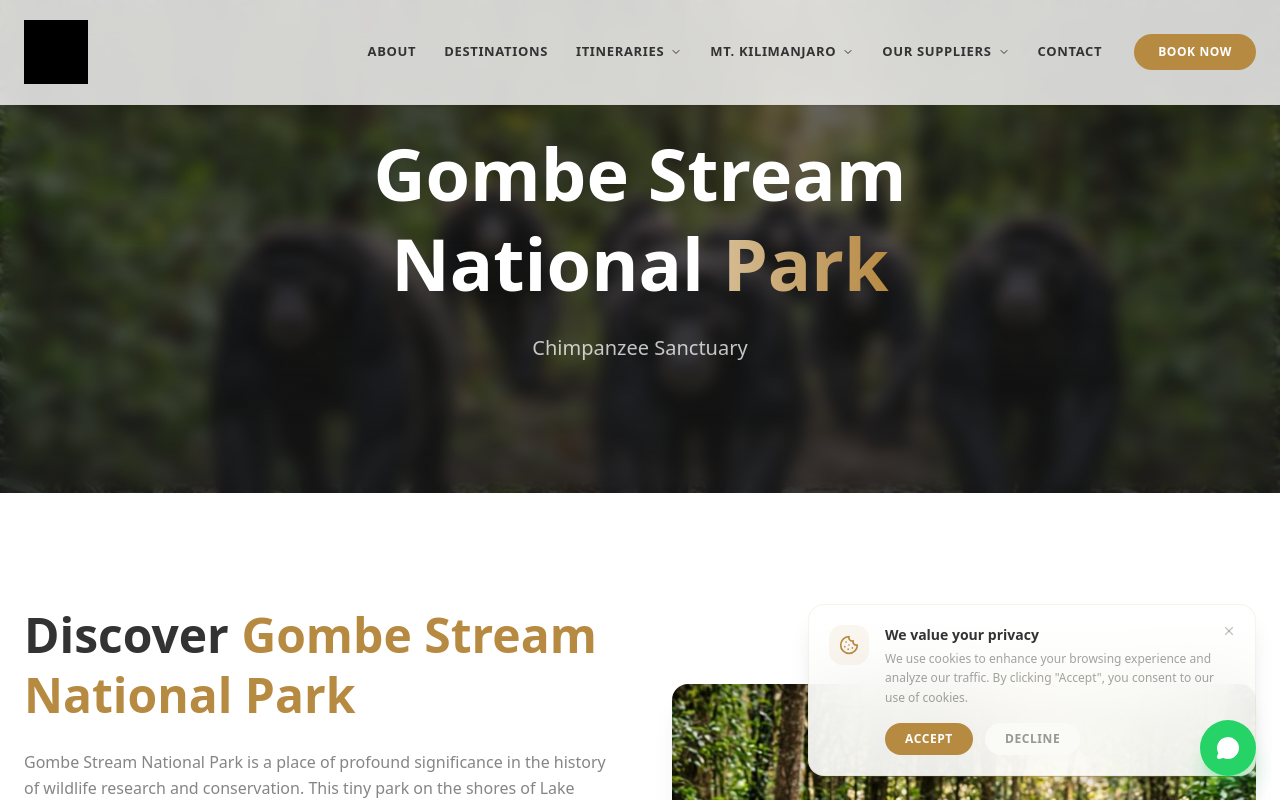
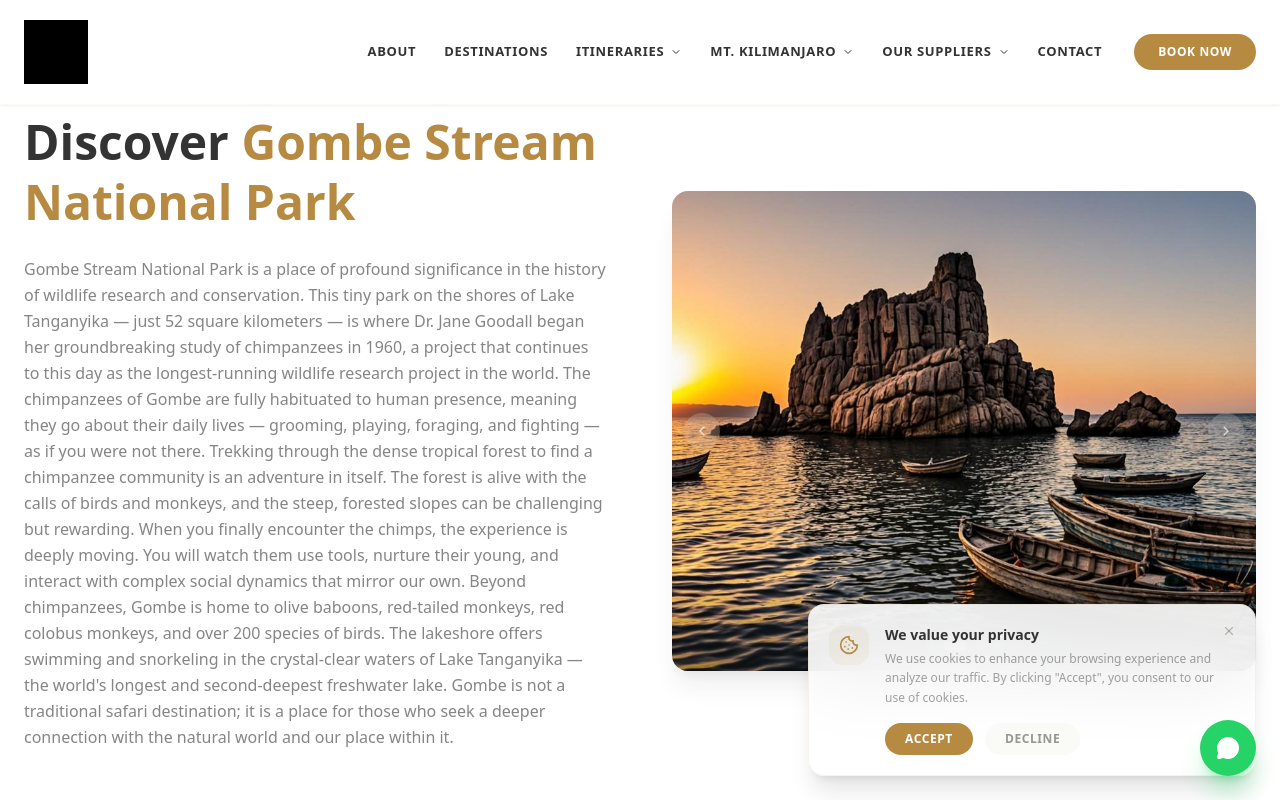
Before and after one commit to vibecodingmind/hadadasafaris, a Next.js app: page /destinations/gombe in a window 1280 px wide. Shown: the top 800 px of the page. Built offline with nearby package versions, Linux system fonts and the light colour scheme.

Commit message:
bd2da5e6-3763-44b1-8def-294c0e5f1640

```diff
--- a/src/app/destinations/[slug]/page.tsx
+++ b/src/app/destinations/[slug]/page.tsx
@@ -4,7 +4,6 @@
 import { motion, useInView, AnimatePresence } from 'framer-motion';
 import { useRef, useState, useEffect } from 'react';
 import Header from '@/components/Header';
-import PageHero from '@/components/PageHero';
 import Footer from '@/components/Footer';
 import WhatsAppButton from '@/components/WhatsAppButton';
 import ScrollToTop from '@/components/ScrollToTop';
@@ -31,7 +30,6 @@
   X,
   ChevronLeft,
   ChevronRight,
-  Phone,
 } from 'lucide-react';
 import Link from 'next/link';
 
@@ -43,7 +41,14 @@
   Snowflake,
 };
 
-function KilimanjaroSlideshow({ images }: { images: string[] }) {
+const difficultyColors: Record<string, string> = {
+  'Easy-Moderate': 'bg-green-100 text-green-700 border-green-200',
+  'Moderate': 'bg-amber-100 text-amber-700 border-amber-200',
+  'Moderate-Hard': 'bg-orange-100 text-orange-700 border-orange-200',
+  'Challenging': 'bg-red-100 text-red-700 border-red-200',
+};
+
+function PhotoSlideshow({ images, alt }: { images: string[]; alt: string }) {
   const [current, setCurrent] = useState(0);
   const total = images.length;
 
@@ -60,7 +65,7 @@
         <motion.img
           key={i}
           src={img}
-          alt={`Kilimanjaro slide ${i + 1}`}
+          alt={`${alt} slide ${i + 1}`}
           className="absolute inset-0 w-full h-full object-cover"
           initial={false}
           animate={{ opacity: i === current ? 1 : 0 }}
@@ -98,13 +103,6 @@
   );
 }
 
-const difficultyColors: Record<string, string> = {
-  'Easy-Moderate': 'bg-green-100 text-green-700 border-green-200',
-  'Moderate': 'bg-amber-100 text-amber-700 border-amber-200',
-  'Moderate-Hard': 'bg-orange-100 text-orange-700 border-orange-200',
-  'Challenging': 'bg-red-100 text-red-700 border-red-200',
-};
-
 function ScrollableRoutes({ routes, routesInView }: { routes: typeof destinations[0]['routes']; routesInView: boolean }) {
   const scrollRef = useRef<HTMLDivElement>(null);
   const [canScrollLeft, setCanScrollLeft] = useState(false);
@@ -132,13 +130,12 @@
   const scroll = (dir: 'left' | 'right') => {
     const el = scrollRef.current;
     if (!el) return;
-    const cardWidth = 320; // card width + gap
+    const cardWidth = 320;
     el.scrollBy({ left: dir === 'right' ? cardWidth : -cardWidth, behavior: 'smooth' });
   };
 
   return (
     <div className="relative group/scroll">
-      {/* Left arrow */}
       {canScrollLeft && (
         <button
           onClick={() => scroll('left')}
@@ -147,7 +144,6 @@
           <ChevronLeft className="w-5 h-5" />
         </button>
       )}
-      {/* Right arrow */}
       {canScrollRight && (
         <button
           onClick={() => scroll('right')}
@@ -157,7 +153,6 @@
         </button>
       )}
 
-      {/* Scrollable container */}
       <div
         ref={scrollRef}
         className="flex gap-5 overflow-x-auto pb-3 snap-x snap-mandatory scrollbar-hide -mx-4 px-4 md:mx-0 md:px-0 cursor-grab active:cursor-grabbing"
@@ -175,7 +170,6 @@
               href={`/kilimanjaro/${route.slug}`}
               className="group/card block bg-white border border-[#B78A42]/8 rounded-2xl overflow-hidden hover:border-[#B78A42]/25 hover:shadow-xl transition-all duration-500 h-full"
             >
-              {/* Card Image */}
               <div className="relative h-44 overflow-hidden">
                 <img
                   src="/images/kilimanjaro.png"
@@ -183,18 +177,14 @@
                   className="w-full h-full object-cover group-hover/card:scale-110 transition-transform duration-700"
                 />
                 <div className="absolute inset-0 bg-gradient-to-t from-[#333333]/60 via-transparent to-transparent" />
-                {/* Difficulty badge */}
                 <span className={`absolute top-3 right-3 px-2.5 py-1 text-[10px] font-bold rounded-full border backdrop-blur-xl ${difficultyColors[route.difficulty] || 'bg-gray-100 text-gray-600 border-gray-200'}`}>
                   {route.difficulty}
                 </span>
-                {/* Duration badge */}
                 <div className="absolute bottom-3 left-3 flex items-center gap-1.5 px-2.5 py-1 bg-white/20 backdrop-blur-xl rounded-full">
                   <Clock className="w-3 h-3 text-white" />
                   <span className="text-[10px] font-bold text-white tracking-wide">{route.duration}</span>
                 </div>
               </div>
-
-              {/* Card Content */}
               <div className="p-5">
                 <h3 className="font-bold text-[#333333] mb-2 group-hover/card:text-[#B78A42] transition-colors">{route.name}</h3>
                 <p className="text-xs text-[#333333]/45 leading-relaxed line-clamp-2 mb-4">{route.description}</p>
@@ -207,7 +197,6 @@
         ))}
       </div>
 
-      {/* Scroll progress dots */}
       <div className="flex items-center justify-center gap-2 mt-5">
         {routes!.map((_, i) => (
           <div key={i} className="w-2 h-2 rounded-full bg-[#B78A42]/20" />
@@ -223,7 +212,6 @@
   const destination = getDestinationBySlug(slug);
 
   const overviewRef = useRef(null);
-  const highlightsRef = useRef(null);
   const routesRef = useRef(null);
   const wildlifeRef = useRef(null);
   const galleryRef = useRef(null);
@@ -231,7 +219,6 @@
   const ctaRef = useRef(null);
 
   const overviewInView = useInView(overviewRef, { once: true, margin: '-80px' });
-  const highlightsInView = useInView(highlightsRef, { once: true, margin: '-80px' });
   const routesInView = useInView(routesRef, { once: true, margin: '-80px' });
   const wildlifeInView = useInView(wildlifeRef, { once: true, margin: '-80px' });
   const galleryInView = useInView(galleryRef, { once: true, margin: '-80px' });
@@ -266,25 +253,23 @@
   }
 
   const otherDestinations = destinations.filter(d => d.slug !== slug).slice(0, 3);
-  const isKilimanjaro = slug === 'kilimanjaro';
+  const hasGallery = destination.gallery && destination.gallery.length > 0;
+  const hasWildlife = destination.wildlife && destination.wildlife.length > 0;
+  const hasActivities = destination.activities && destination.activities.length > 0;
+  const hasClimateZones = destination.climateZones && destination.climateZones.length > 0;
+  const hasRoutes = destination.routes && destination.routes.length > 0;
+  const slideshowImages = hasGallery ? destination.gallery! : [destination.image];
 
   return (
     <div className="min-h-screen flex flex-col bg-[#FAFAF7]">
       <Header />
-      {!isKilimanjaro && (
-        <PageHero
-          title={destination.name.split(' ').slice(0, -1).join(' ') || 'Explore'}
-          highlight={destination.name.split(' ').slice(-1)[0]}
-          subtitle={destination.tagline}
-          image={destination.heroImage}
-        />
-      )}
+
       <main className="flex-1">
-        {/* Spacer for Kilimanjaro (no PageHero) */}
-        {isKilimanjaro && <div className="pt-24 lg:pt-28 bg-white" />}
+        {/* Top spacer (no PageHero, clean layout like Kilimanjaro) */}
+        <div className="pt-24 lg:pt-28 bg-white" />
 
-        {/* Overview */}
-        <section className="py-20 lg:py-28 bg-white" ref={overviewRef}>
+        {/* Overview — Title left + Photo Slideshow right */}
+        <section className="pb-20 lg:pb-28 bg-white" ref={overviewRef}>
           <div className="max-w-7xl mx-auto px-4 md:px-6">
             <div className="grid grid-cols-1 lg:grid-cols-2 gap-12 lg:gap-16 items-center">
               {/* Left: Title & Description */}
@@ -294,11 +279,7 @@
                 transition={{ duration: 0.8 }}
               >
                 <h2 className="text-3xl md:text-4xl lg:text-5xl font-bold text-[#333333] mb-6 leading-tight">
-                  {isKilimanjaro ? (
-                    <>Mt. <span className="text-[#B78A42]">Kilimanjaro</span></>
-                  ) : (
-                    <>Discover <span className="text-[#B78A42]">{destination.name}</span></>
-                  )}
+                  Discover <span className="text-[#B78A42]">{destination.name}</span>
                 </h2>
                 <p className="text-base text-[#333333]/60 leading-relaxed">
                   {destination.longDescription}
@@ -312,9 +293,8 @@
                 transition={{ duration: 0.8, delay: 0.2 }}
               >
                 <div className="relative rounded-2xl overflow-hidden shadow-xl shadow-[#333333]/8 group">
-                  {/* Slides */}
-                  {isKilimanjaro && destination.gallery ? (
-                    <KilimanjaroSlideshow images={destination.gallery} />
+                  {slideshowImages.length > 1 ? (
+                    <PhotoSlideshow images={slideshowImages} alt={destination.name} />
                   ) : (
                     <img src={destination.image} alt={destination.name} className="w-full h-[480px] object-cover" />
                   )}
@@ -324,8 +304,8 @@
           </div>
         </section>
 
-        {/* Climate Zones (Kilimanjaro-specific) */}
-        {isKilimanjaro && destination.climateZones && (
+        {/* Climate Zones (data-driven — only shows if destination has this data) */}
+        {hasClimateZones && (
           <section className="py-20 lg:py-28 bg-[#FAFAF7]">
             <div className="max-w-7xl mx-auto px-4 md:px-6">
               <motion.div
@@ -339,15 +319,15 @@
                   <TrendingUp className="w-3.5 h-3.5" /> Ascent Profile
                 </span>
                 <h2 className="text-3xl md:text-5xl font-bold text-[#333333]">
-                  Five <span className="text-[#B78A42]">Climate Zones</span>
+                  Climate <span className="text-[#B78A42]">Zones</span>
                 </h2>
                 <p className="text-base text-[#333333]/50 max-w-xl mx-auto mt-4">
-                  From tropical rainforest to arctic glacier, Kilimanjaro takes you through five distinct worlds in a single ascent.
+                  From tropical rainforest to arctic glacier, experience distinct worlds in a single ascent.
                 </p>
               </motion.div>
 
-              <div className="grid grid-cols-1 md:grid-cols-5 gap-4">
-                {destination.climateZones.map((zone, i) => {
+              <div className={`grid grid-cols-1 md:grid-cols-${Math.min(destination.climateZones!.length, 5)} gap-4`}>
+                {destination.climateZones!.map((zone, i) => {
                   const ZoneIcon = climateIcons[zone.icon] || Mountain;
                   return (
                     <motion.div
@@ -372,8 +352,8 @@
           </section>
         )}
 
-        {/* Climbing Routes (Kilimanjaro-specific) - Scrollable Cards */}
-        {isKilimanjaro && destination.routes && (
+        {/* Climbing Routes (data-driven — only shows if destination has routes) */}
+        {hasRoutes && (
           <section className="py-20 lg:py-28 bg-[#FAFAF7]" ref={routesRef}>
             <div className="max-w-7xl mx-auto px-4 md:px-6">
               <motion.div
@@ -389,7 +369,7 @@
                   Climbing <span className="text-[#B78A42]">Routes</span>
                 </h2>
                 <p className="text-base text-[#333333]/50 max-w-xl mx-auto mt-4">
-                  Six distinct routes to Uhuru Peak, each with its own character, scenery, and challenge level.
+                  Distinct routes to the summit, each with its own character, scenery, and challenge level.
                 </p>
               </motion.div>
 
@@ -398,12 +378,13 @@
           </section>
         )}
 
-        {/* Wildlife & Activities (hidden for Kilimanjaro) */}
-        {!isKilimanjaro && (
+        {/* Wildlife & Activities (data-driven) */}
+        {(hasWildlife || hasActivities) && (
           <section className="py-20 lg:py-28 bg-white" ref={wildlifeRef}>
             <div className="max-w-7xl mx-auto px-4 md:px-6">
               <div className="grid grid-cols-1 lg:grid-cols-2 gap-12 lg:gap-16">
                 {/* Wildlife */}
+                {hasWildlife && (
                   <motion.div
                     initial={{ opacity: 0, x: -20 }}
                     animate={wildlifeInView ? { opacity: 1, x: 0 } : {}}
@@ -413,7 +394,7 @@
                       <PawPrint className="w-3.5 h-3.5" /> Wildlife
                     </span>
                     <h3 className="text-2xl md:text-3xl font-bold text-[#333333] mb-6">
-                  {isKilimanjaro ? 'Mountain Wildlife' : 'The Wild Inhabitants'}
+                      The Wild Inhabitants
                     </h3>
                     <div className="flex flex-wrap gap-2.5">
                       {destination.wildlife.map((w, i) => (
@@ -429,8 +410,10 @@
                       ))}
                     </div>
                   </motion.div>
+                )}
 
                 {/* Activities */}
+                {hasActivities && (
                   <motion.div
                     initial={{ opacity: 0, x: 20 }}
                     animate={wildlifeInView ? { opacity: 1, x: 0 } : {}}
@@ -459,13 +442,14 @@
                       ))}
                     </div>
                   </motion.div>
+                )}
               </div>
             </div>
           </section>
         )}
 
-        {/* Gallery (hidden for Kilimanjaro) */}
-        {!isKilimanjaro && destination.gallery && destination.gallery.length > 0 && (
+        {/* Gallery (data-driven) */}
+        {hasGallery && (
           <section className="py-20 lg:py-28 bg-[#FAFAF7]" ref={galleryRef}>
             <div className="max-w-7xl mx-auto px-4 md:px-6">
               <motion.div
@@ -483,7 +467,7 @@
               </motion.div>
 
               <div className="grid grid-cols-2 lg:grid-cols-4 gap-3 md:gap-4">
-                {destination.gallery.map((img, i) => (
+                {destination.gallery!.map((img, i) => (
                   <motion.div
                     key={i}
                     initial={{ opacity: 0, scale: 0.95 }}
@@ -624,7 +608,6 @@
             <img src={destination.heroImage} alt="" className="w-full h-full object-cover opacity-20" />
             <div className="absolute inset-0 bg-gradient-to-r from-[#1a1a1a] via-[#1a1a1a]/90 to-[#1a1a1a]" />
           </div>
-          {/* Decorative orbs */}
           <div className="absolute top-1/4 left-1/4 w-72 h-72 rounded-full bg-[#B78A42]/10 blur-[100px]" />
           <div className="absolute bottom-1/4 right-1/4 w-80 h-80 rounded-full bg-[#D5BC92]/8 blur-[120px]" />
 
@@ -669,7 +652,7 @@
 
       {/* Lightbox */}
       <AnimatePresence>
-        {lightboxOpen && (
+        {lightboxOpen && hasGallery && (
           <motion.div
             initial={{ opacity: 0 }}
             animate={{ opacity: 1 }}
@@ -688,7 +671,7 @@
             <button
               onClick={(e) => {
                 e.stopPropagation();
-                setLightboxIndex(lightboxIndex > 0 ? lightboxIndex - 1 : destination.gallery.length - 1);
+                setLightboxIndex(lightboxIndex > 0 ? lightboxIndex - 1 : destination.gallery!.length - 1);
               }}
               className="absolute left-4 md:left-8 w-10 h-10 bg-white/10 backdrop-blur-xl rounded-full flex items-center justify-center text-white/60 hover:text-white hover:bg-white/20 transition-all z-10"
             >
@@ -698,7 +681,7 @@
             <button
               onClick={(e) => {
                 e.stopPropagation();
-                setLightboxIndex(lightboxIndex < destination.gallery.length - 1 ? lightboxIndex + 1 : 0);
+                setLightboxIndex(lightboxIndex < destination.gallery!.length - 1 ? lightboxIndex + 1 : 0);
               }}
               className="absolute right-4 md:right-8 w-10 h-10 bg-white/10 backdrop-blur-xl rounded-full flex items-center justify-center text-white/60 hover:text-white hover:bg-white/20 transition-all z-10"
             >
@@ -711,12 +694,12 @@
                 initial={{ opacity: 0, scale: 0.95 }}
                 animate={{ opacity: 1, scale: 1 }}
                 transition={{ duration: 0.3 }}
-                src={destination.gallery[lightboxIndex]}
+                src={destination.gallery![lightboxIndex]}
                 alt={`${destination.name} gallery`}
                 className="w-full max-h-[80vh] object-contain rounded-xl"
               />
               <div className="flex items-center justify-center gap-3 mt-5">
-                {destination.gallery.map((_, i) => (
+                {destination.gallery!.map((_, i) => (
                   <button
                     key={i}
                     onClick={() => setLightboxIndex(i)}
```
Lines whose indentation alone changed are shown as unchanged.
